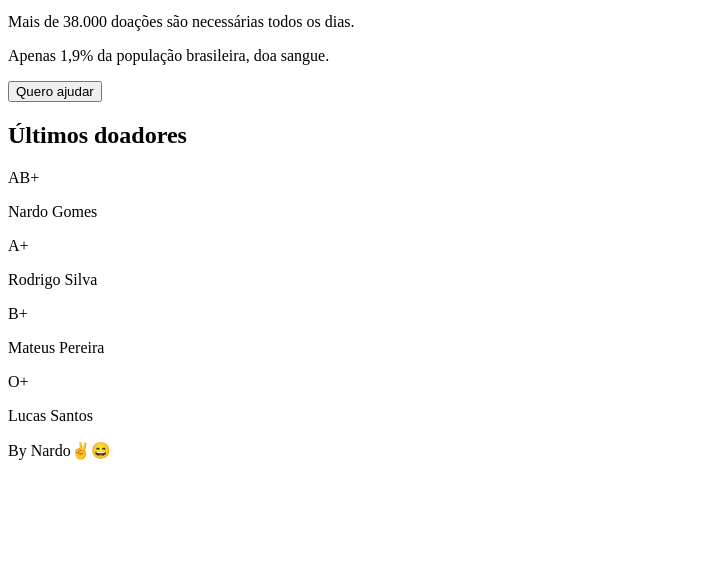
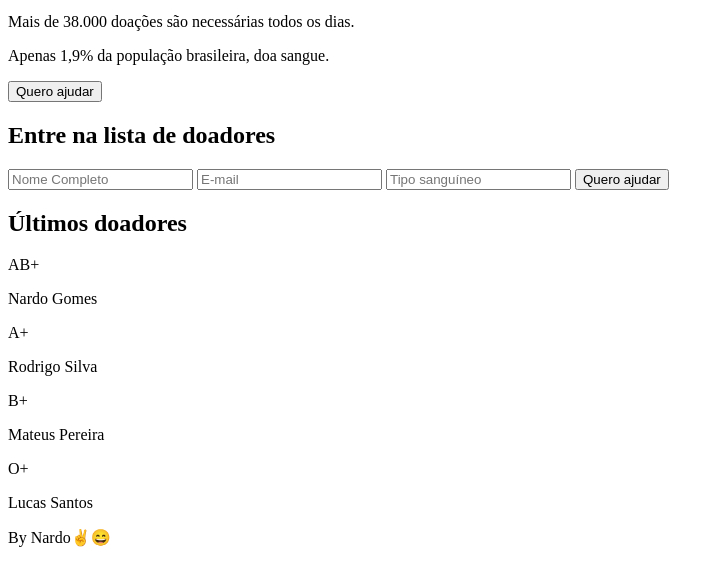
Before and after one commit to Nardogomes/projeto-doe, a plain HTML site: page index.html in a window 1280 px wide. Shown: the part 148-734 px from the top of the page, without its empty margins (0-724 px from the left). Drawn offline with Linux system fonts and the light colour scheme.

Commit message:
Criando formulário em index.html

```diff
--- a/index.html
+++ b/index.html
@@ -15,6 +15,16 @@
 
             <button>Quero ajudar</button>
         </header>
+
+        <section class="form">
+            <h2>Entre na lista de doadores</h2>
+            <form action="/">
+                <input type="text" name="name" placeholder="Nome Completo">
+                <input type="text" name="email" placeholder="E-mail">
+                <input type="text" name="blood" placeholder="Tipo sanguíneo">
+                <button>Quero ajudar</button>
+            </form>
+        </section>
 
         <main>
 
```
